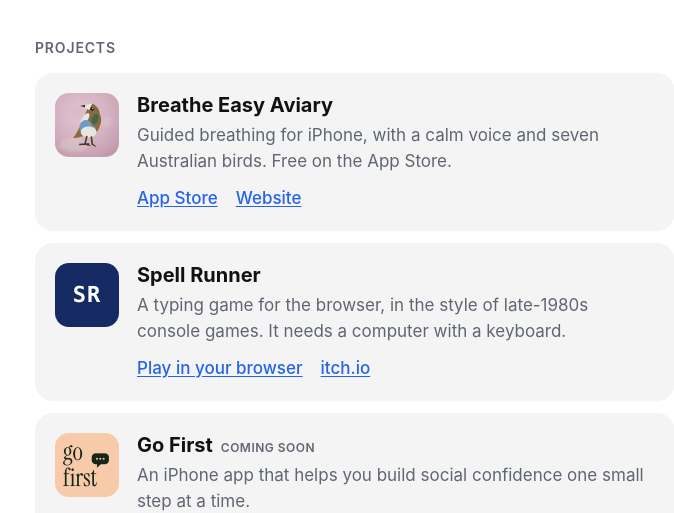
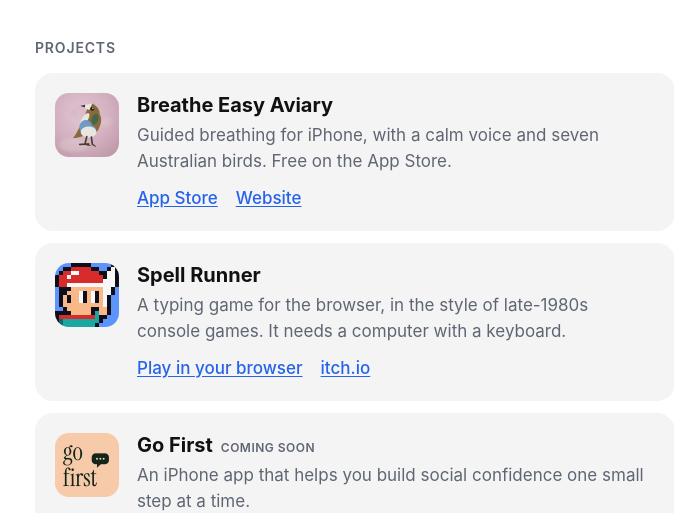
Before and after one commit to piechart1/piechartstudios, a plain HTML site: page index.html in a window 1280 px wide. Shown: the part 290-803 px from the top of the page, without its empty margins (285-959 px from the left). Drawn offline with Linux system fonts and the light colour scheme.

Commit message:
Add the Spell Runner icon

```diff
--- a/index.html
+++ b/index.html
@@ -101,7 +101,7 @@
       </li>
 
       <li class="project">
-        <span class="tile" aria-hidden="true">SR</span>
+        <img src="spell-runner.png" alt="" width="64" height="64">
         <div>
           <h3>Spell Runner</h3>
           <p>A typing game for the browser, in the style of late-1980s console games. It needs a computer with a keyboard.</p>
```
Also changed, not shown: spell-runner.png (added).
